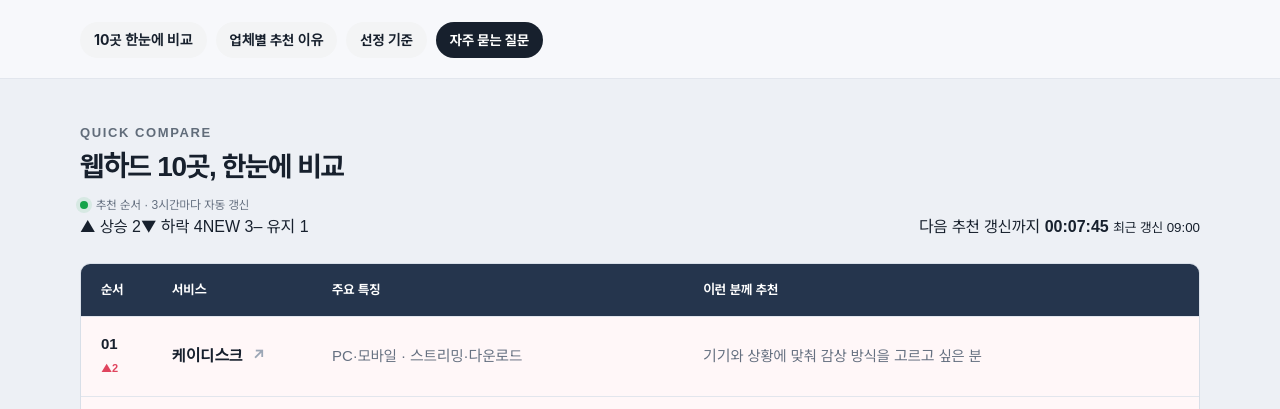
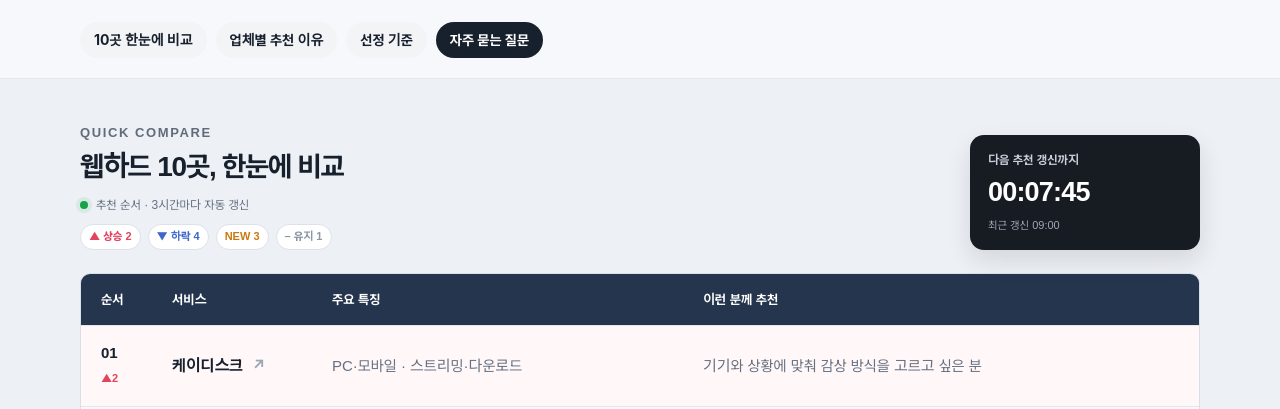
Before and after one commit to mktperiod-a11y/ottbora, a website: page webhard.html in a window 1280 px wide. Shown: the part 345-754 px from the top of the page. Drawn offline with Linux system fonts and the light colour scheme; a web font is replaced by a local one.

Commit message:
Style live ranking dashboard

```diff
--- a/assets/webhard.css
+++ b/assets/webhard.css
@@ -277,3 +277,102 @@ tbody td:first-child .rank-move {
     padding-top:14px;
   }
 }
+
+
+/* ===== 랭킹 라이브 대시보드 ===== */
+.ranking-live-card {
+  flex: 0 0 230px;
+  padding: 16px 18px;
+  border-radius: 14px;
+  background: #171b22;
+  color: #fff;
+  box-shadow: 0 10px 24px rgba(23, 27, 34, 0.12);
+}
+
+.ranking-live-card > span {
+  display: block;
+  color: #c7ced8;
+  font-size: 12px;
+  font-weight: 700;
+}
+
+.ranking-live-card strong {
+  display: block;
+  margin-top: 7px;
+  font-size: 27px;
+  line-height: 1.1;
+  font-variant-numeric: tabular-nums;
+  letter-spacing: -0.8px;
+}
+
+.ranking-live-card small {
+  display: block;
+  margin-top: 8px;
+  color: #9ea8b5;
+  font-size: 11px;
+}
+
+.ranking-summary {
+  display: flex;
+  flex-wrap: wrap;
+  gap: 7px;
+  margin-top: 10px;
+}
+
+.ranking-summary span {
+  display: inline-flex;
+  align-items: center;
+  min-height: 26px;
+  padding: 4px 8px;
+  border-radius: 999px;
+  background: #fff;
+  border: 1px solid #dce2ea;
+  font-size: 11px;
+  font-weight: 800;
+  line-height: 1;
+}
+
+.summary-up,
+.rank-move.is-up {
+  color: #e0445e;
+}
+
+.summary-down,
+.rank-move.is-down {
+  color: #3d67c8;
+}
+
+.summary-new,
+.rank-move.is-new {
+  color: #c87a12;
+}
+
+.summary-same,
+.rank-move.is-same {
+  color: #8b95a3;
+}
+
+@media (max-width: 900px) {
+  .comparison-section .section-head {
+    align-items: stretch;
+  }
+
+  .ranking-live-card {
+    flex-basis: 200px;
+  }
+}
+
+@media (max-width: 650px) {
+  .ranking-live-card {
+    margin-top: 16px;
+    width: min(100%, 320px);
+  }
+
+  .ranking-live-card strong {
+    font-size: 24px;
+  }
+
+  .ranking-summary {
+    margin-top: 9px;
+  }
+}
```
